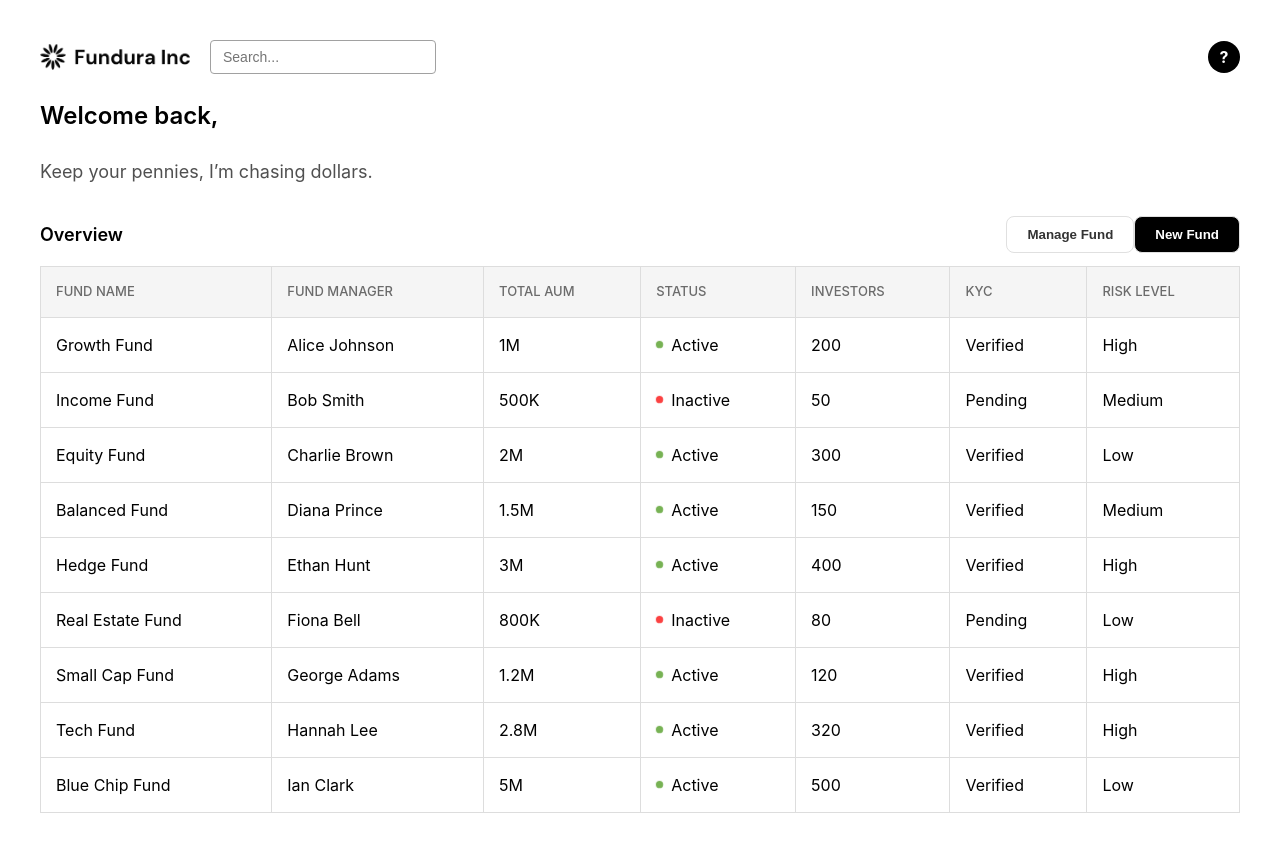
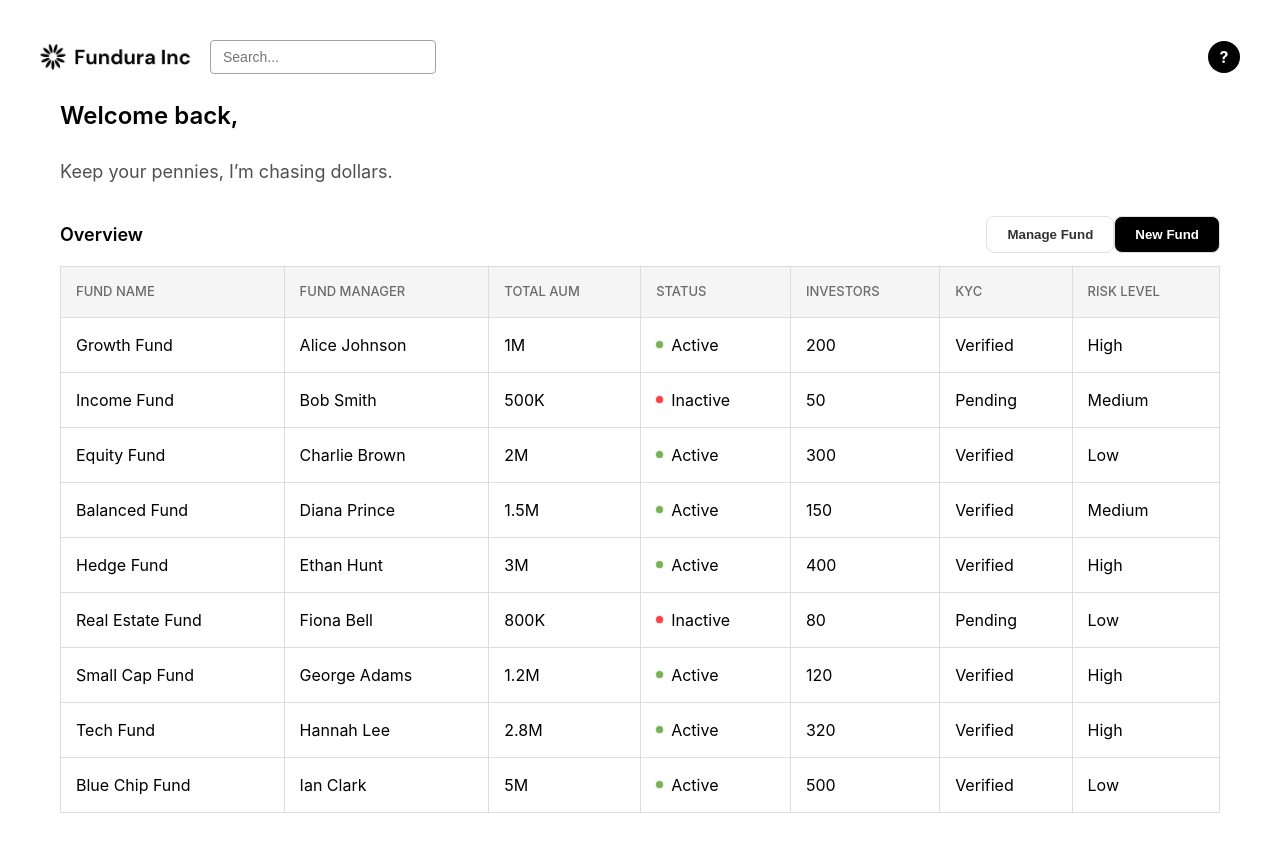
Before and after one commit to heiicha/hypotanius-homework-helper, a React (Vite) app: page /dashboard in a window 1280 px wide. Built offline with nearby package versions, Linux system fonts and the light colour scheme.

Commit message:
patch: fixed alignment for table in dashboard view

```diff
--- a/src/components/Dashboard.jsx
+++ b/src/components/Dashboard.jsx
@@ -376,7 +376,7 @@ function Dashboard() {
           </div>
         </div>
       </div>
-      <div>
+      <div className="content-container">
         <p
           className="header"
           style={{
@@ -457,12 +457,20 @@ function Dashboard() {
       </div>
       <style>
         {`
+          .content-container {
+            padding: 0 20px;
+          }
+
           .fund-table {
             width: 100%;
             border-collapse: collapse;
           }
 
           @media (max-width: 768px) {
+            .content-container {
+              padding: 0 10px;
+            }
+
             .fund-table {
               display: block;
               overflow-x: auto;
```
